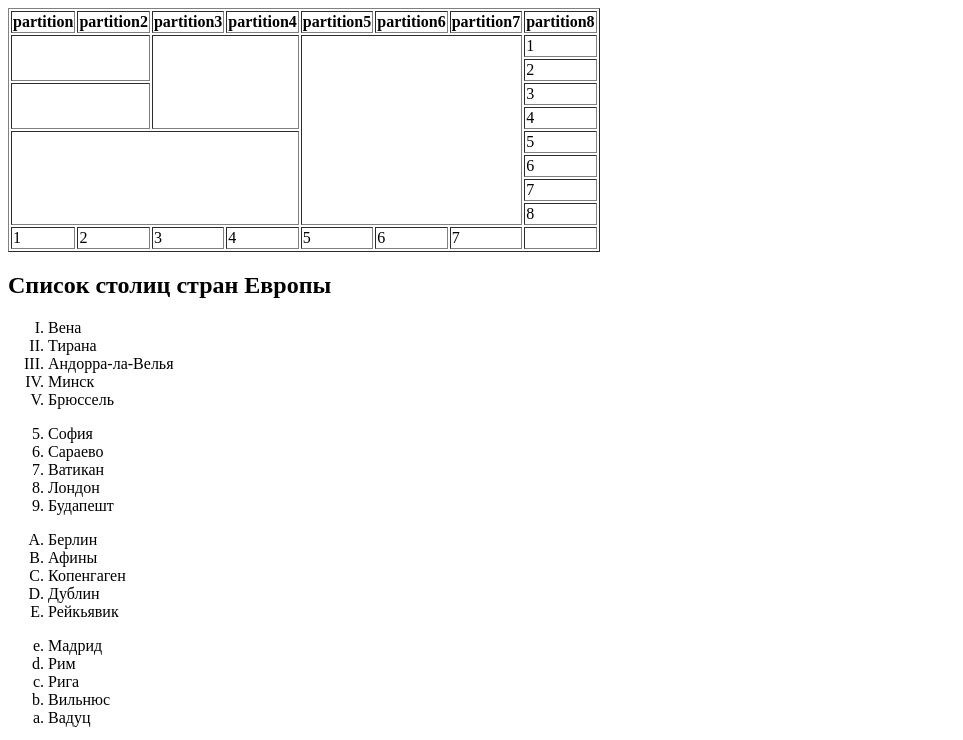
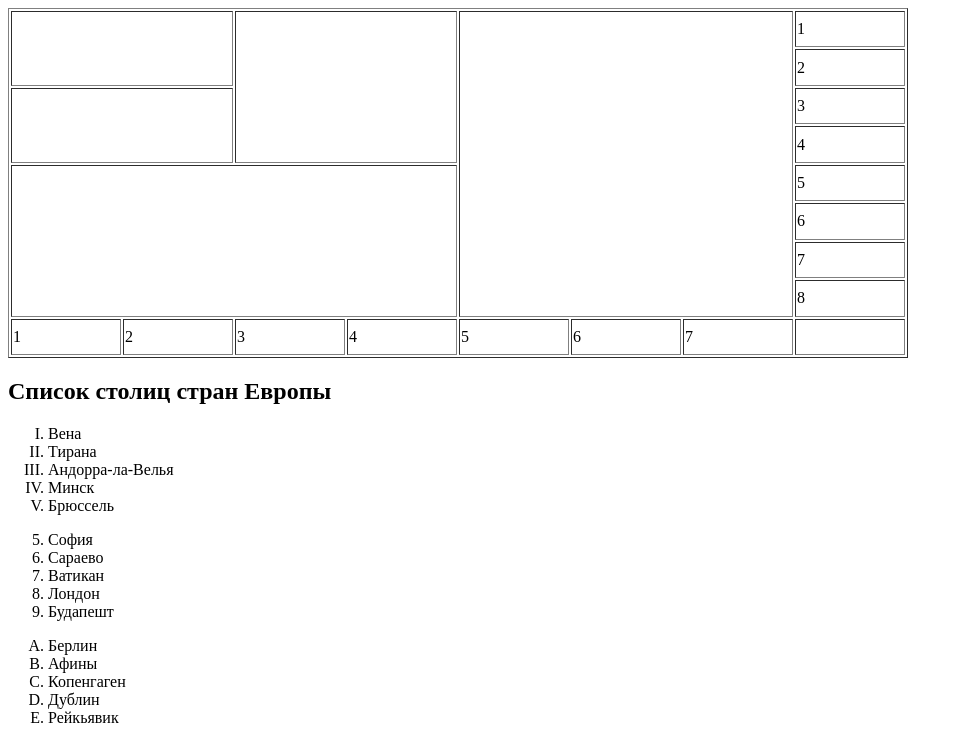
Before and after one commit to anastaciia/form, a plain HTML site: page table.html in a window 1280 px wide. Shown: the top 740 px of the page, without its empty margins (0-963 px from the left). Drawn offline with Linux system fonts and the light colour scheme.

```diff
--- a/table.html
+++ b/table.html
@@ -5,10 +5,7 @@
         <title>Document</title>
     </head>
     <body>
-		<table border="1">
-			<tr>
-				<th>partition</th><th>partition2</th><th>partition3</th><th>partition4</th><th>partition5</th><th>partition6</th><th>partition7</th><th>partition8</th>
-			</tr>
+		<table width="900" height="350" border="1">
 			<tr>
 				<td colspan="2" rowspan="2"></td><td colspan="2" rowspan="4"></td><td colspan="3" rowspan="8"></td><td>1</td>
 			</tr>
```
